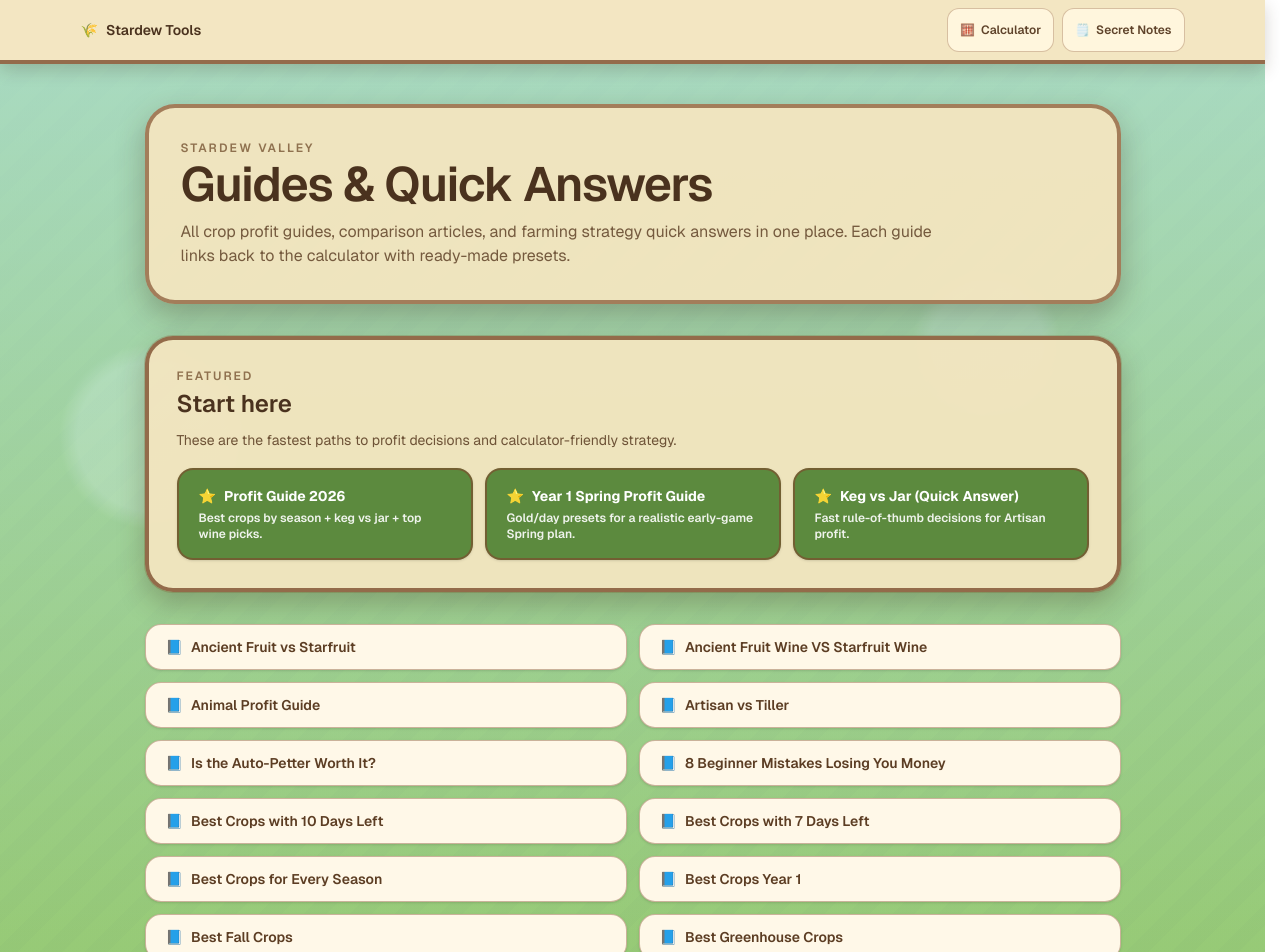
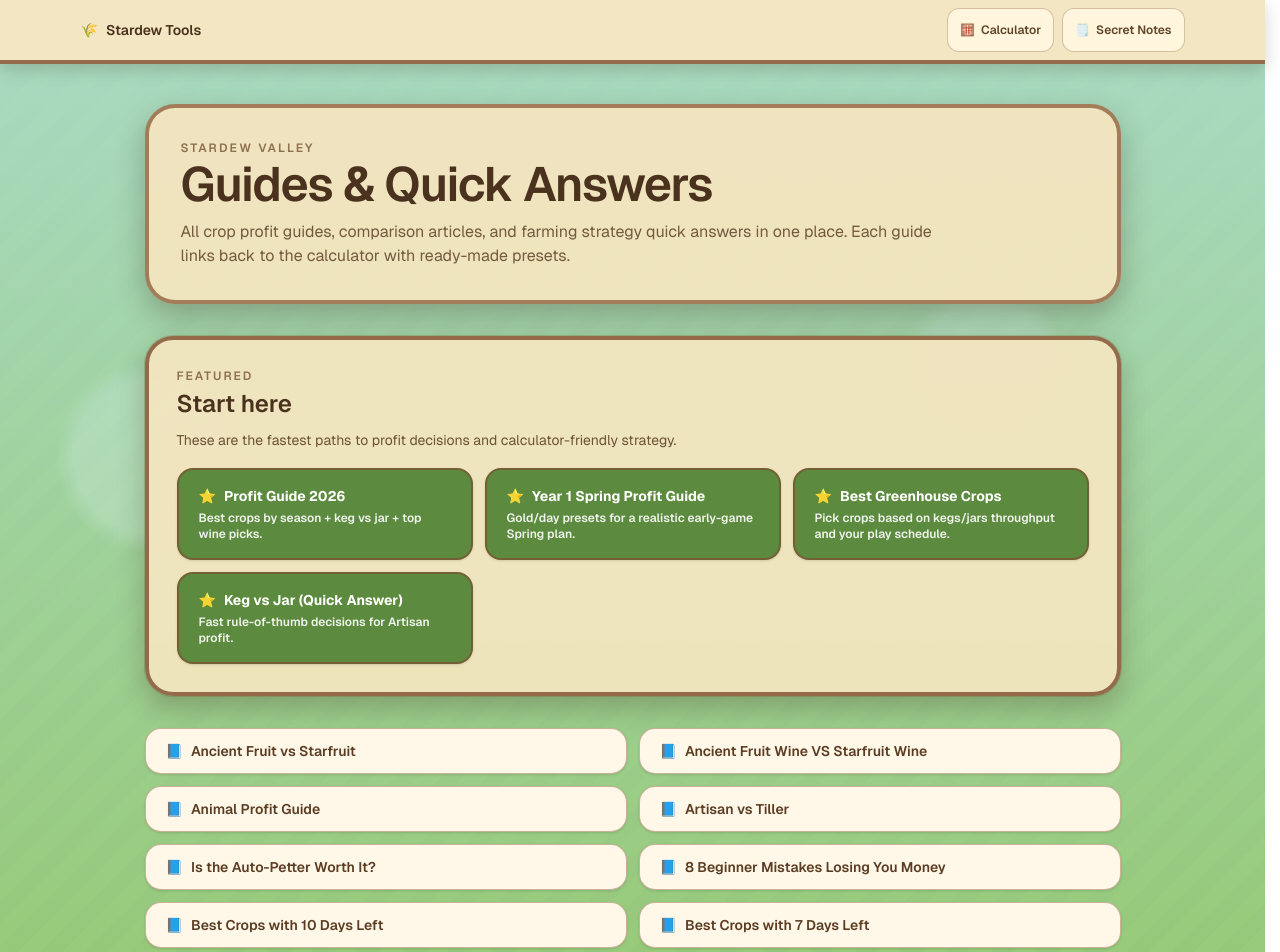
Before and after one commit to yuzhoudabaozhayujiamigou-cloud/stardew-tools, a Next.js app in the folder stardew-tools/: page /blog in a window 1280 px wide. Shown: the top 952 px of the page. Built offline with nearby package versions, Linux system fonts and the light colour scheme.

Commit message:
Feature greenhouse crops pillar guide on blog index

```diff
--- a/stardew-tools/src/app/blog/page.tsx
+++ b/stardew-tools/src/app/blog/page.tsx
@@ -32,7 +32,8 @@
 
 const LABEL_OVERRIDES: Record<string, string> = {
   "how-many-kegs-do-i-need-quick-answer": "How Many Kegs Do I Need?",
-  "best-greenhouse-crops-quick-answer": "Best Greenhouse Crops",
+  "best-greenhouse-crops-quick-answer": "Best Greenhouse Crops (Quick Answer)",
+  "best-greenhouse-crops-stardew-valley": "Best Greenhouse Crops (Pillar Guide)",
   "ancient-fruit-vs-starfruit-quick-answer": "Ancient Fruit vs Starfruit",
   "keg-vs-jar-quick-answer": "Keg vs Jar",
   "artisan-vs-tiller-quick-answer": "Artisan vs Tiller",
@@ -71,6 +72,11 @@
     slug: "year-1-spring-crops-profit-guide",
     label: "Year 1 Spring Profit Guide",
     description: "Gold/day presets for a realistic early-game Spring plan.",
+  },
+  {
+    slug: "best-greenhouse-crops-stardew-valley",
+    label: "Best Greenhouse Crops",
+    description: "Pick crops based on kegs/jars throughput and your play schedule.",
   },
   {
     slug: "keg-vs-jar-quick-answer",
```
